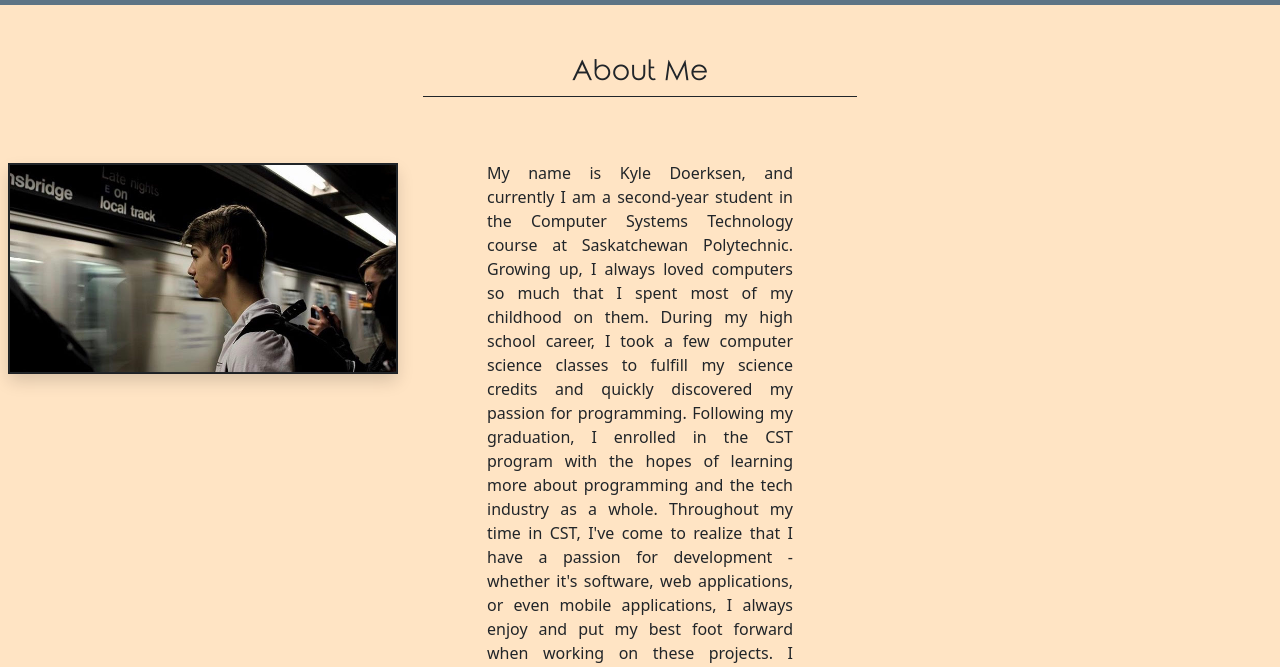
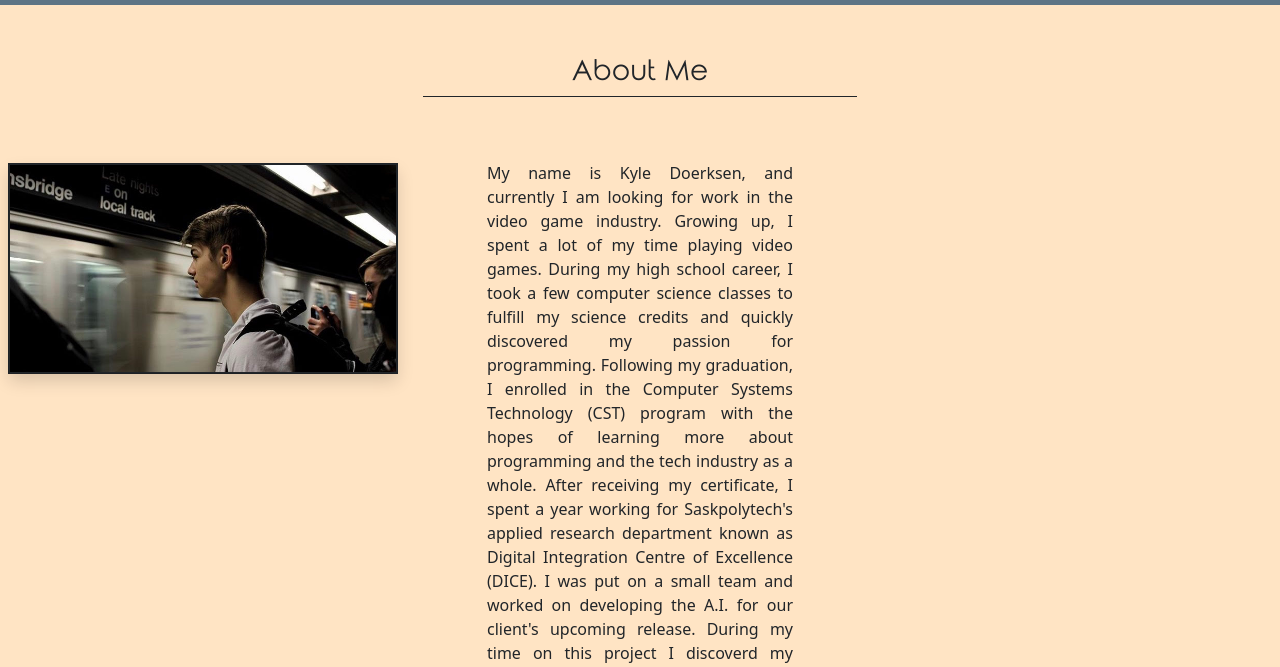
Before and after one commit to KyleD123/kyled123.github.io, a plain HTML site: page index.html in a window 1280 px wide. Shown: the part 133-800 px from the top of the page. Drawn offline with nearby package versions, Linux system fonts and the light colour scheme.

Commit message:
Updated about me

```diff
--- a/index.html
+++ b/index.html
@@ -90,12 +90,18 @@
                 </div>
                 <div class="col p-2" style="text-align: justify; text-justify: initial; max-width: 25%" id="TIMES">
 <!--                    <p>Lorem ipsum dolor sit amet, consectetur adipiscing elit. Curabitur maximus neque et gravida efficitur. Proin in tortor non urna lobortis pulvinar vel in odio. Sed vel ultricies ante, non consectetur elit. Cras volutpat laoreet eros, non posuere diam ornare sed. Cras vitae tempus dolor. Etiam imperdiet, odio eu facilisis elementum, velit nibh interdum sapien, id vestibulum risus nulla id orci. Sed hendrerit nisl vel scelerisque tincidunt. Vivamus id nibh ut diam vehicula suscipit eu vel est. Proin in ligula rhoncus, tincidunt mi nec, bibendum justo. Etiam id odio sed lectus ullamcorper pretium. Vestibulum ante ipsum primis in faucibus orci luctus et ultrices posuere cubilia curae; Proin sapien elit, dictum nec commodo a, mattis eget risus. Nulla ornare turpis sed lobortis porta. Morbi id egestas massa.-->
-                    <p>My name is Kyle Doerksen, and currently I am a second-year student in the Computer Systems Technology course at Saskatchewan Polytechnic.
-                        Growing up, I always loved computers so much that I spent most of my childhood on them. During my high school career,
+                    <p>My name is Kyle Doerksen, and currently I am looking for work in the video game industry.
+                        <!-- a second-year student in the Computer Systems Technology course at Saskatchewan Polytechnic.  -->
+                        Growing up, I spent a lot of my time playing video games. During my high school career,
                         I took a few computer science classes to fulfill my science credits and quickly discovered my passion for programming.
-                        Following my graduation, I enrolled in the CST program with the hopes of learning more about programming and the tech industry as a whole.
-                        Throughout my time in CST, I've come to realize that I have a passion for development - whether it's software, web applications, or even
-                        mobile applications, I always enjoy and put my best foot forward when working on these projects. I believe my greatest traits are my passion
+                        Following my graduation, I enrolled in the Computer Systems Technology (CST) program with the hopes of learning more about programming
+                        and the tech industry as a whole.
+                        After receiving my certificate, I spent a year working for Saskpolytech's
+                        applied research department known as Digital Integration Centre of Excellence (DICE).
+                        I was put on a small team and worked on developing the A.I. for our client's upcoming release.
+                        During my time on this project I discoverd my passion for Unity development. While contracted at DICE, I would spend my free time
+                        competing in game jams and practicing Unity development. Now that my contract is up, I plan on seeking more opportunities in the video game industry.
+                        I always enjoy and put my best foot forward when working on any project. I believe my greatest traits are my passion
                         for learning and my problem-solving ability. This site showcases a few of my projects from both solo and group work. Feel free to check out my
                         GitHub page to look more in-depth into the code.</p>
 
```
